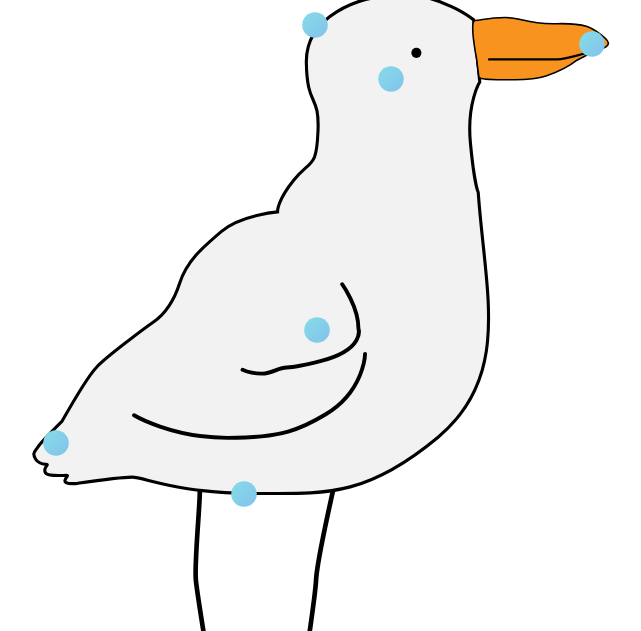
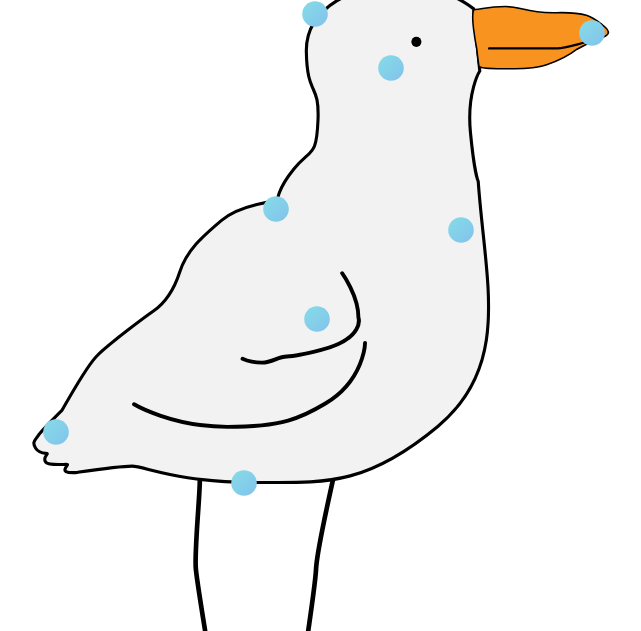
Before and after one commit to Fryles/SeagullSaftey, a plain HTML site: page index.html in a window 1280 px wide. Shown: the part 169-800 px from the top of the page, without its empty margins (308-949 px from the left). Drawn offline with nearby package versions, Linux system fonts and the light colour scheme.

Commit message:
done hopefully

```diff
--- a/editor.js
+++ b/editor.js
@@ -16,7 +16,7 @@ function Node(
 	desc,
 	posx = 0,
 	posy = 0,
-	size = 24,
+	size = 32,
 	floatX = 0,
 	floatY = 0,
 	link = window.location.href
--- a/index.css
+++ b/index.css
@@ -31,6 +31,7 @@ html {
 	margin: 0;
 	padding: 0;
 	overflow-x: hidden;
+	overflow-y: hidden ;
 }
 
 #logo{
@@ -38,7 +39,7 @@ html {
   margin-left: auto;
   margin-right: auto;
 	width: 60vw;
-	max-width: 350px;
+	max-width: 325px;
 }
 
 #seagullContainer {
--- a/index.html
+++ b/index.html
@@ -12,7 +12,7 @@
 			href="https://fonts.googleapis.com/css2?family=Nunito&display=swap"
 			rel="stylesheet"
 		/>
-		<title>Group 2 Project</title>
+		<title>Seagull Safety</title>
 		<link rel="stylesheet" href="index.css" />
 		<script
 			src="https://code.jquery.com/jquery-3.7.1.min.js"
--- a/nodes.json
+++ b/nodes.json
@@ -43,7 +43,7 @@
 			"posy": 329.921875,
 			"size": 32,
 			"floatX": 290,
-			"floatY": 0,
+			"floatY": 10,
 			"infoWidth": 200,
 			"link": "https://www.dkfindout.com/us/animals-and-nature/birds/inside-wing/"
 	},
@@ -66,7 +66,7 @@
 			"posx": 393.1875,
 			"posy": 79.1875,
 			"size": 32,
-			"floatX": 210,
+			"floatX": 220,
 			"floatY": 70,
 			"infoWidth": 200,
 			"link": "https://www.sciencedirect.com/science/article/abs/pii/S0065345408601059"
@@ -82,5 +82,29 @@
 			"floatY": 110,
 			"infoWidth": 200,
 			"link": "https://oar.princeton.edu/rt4ds/file/2372/imperfectly.pdf"
+	},
+	{
+			"id": "seagullNode7",
+			"name": "Keel",
+			"desc": "Seagulls, like many other bird species, have a specialized chest bone called a \"keel.\" The keel is a large, bony ridge along the center of the breastbone, and it serves as an anchor for the bird's powerful flight muscles. The development of a keel is essential for birds that are strong fliers!",
+			"posx": 462.70001220703125,
+			"posy": 241.70001220703125,
+			"size": 32,
+			"floatX": 180,
+			"floatY": 20,
+			"infoWidth": 200,
+			"link": "http://127.0.0.1:5500/"
+	},
+	{
+			"id": "seagullNode8",
+			"name": "Mantle",
+			"desc": "Seagulls have a waterproof patch of feathers on their upper back called the mantle, coated with oil from a preen gland. This waterproofing helps them stay buoyant on water and protects their feathers for efficient flying and swimming.",
+			"posx": 278.1875,
+			"posy": 220.1875,
+			"size": 32,
+			"floatX": -230,
+			"floatY": -40,
+			"infoWidth": 200,
+			"link": "http://127.0.0.1:5500/"
 	}
 ]
```
